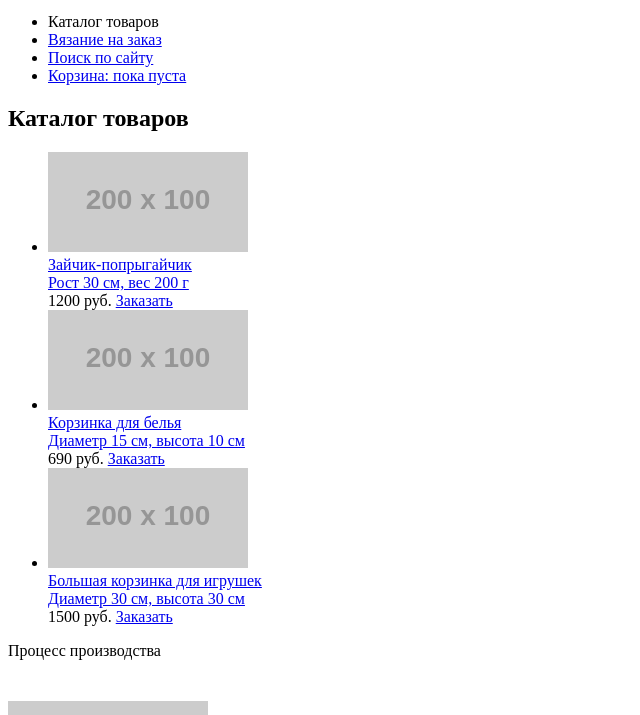
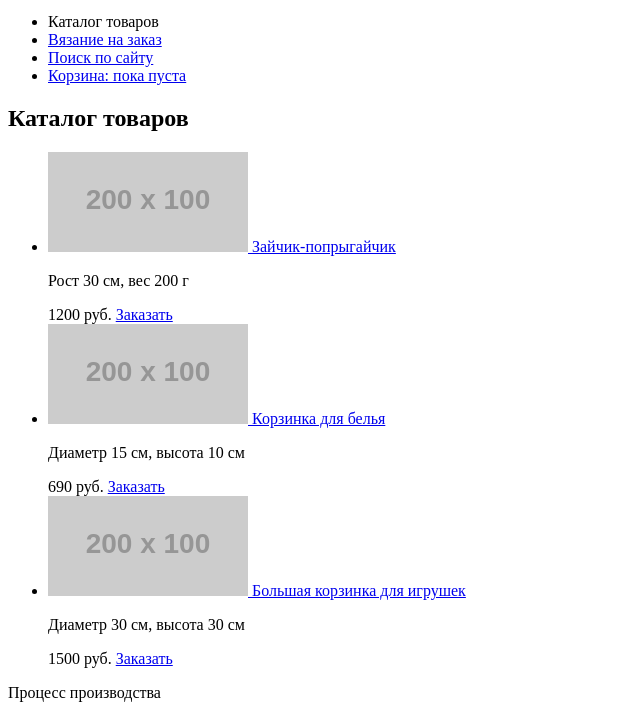
Before and after one commit to PolinaRylova/33745-mishka, a website: page catalog.html in a window 1280 px wide. Shown: the part 47-762 px from the top of the page, without its empty margins (0-640 px from the left). Drawn offline with Linux system fonts and the light colour scheme; placeholder pictures from the web are drawn by us.

Commit message:
Изменила разметку блока с товарами каталога

```diff
--- a/catalog.html
+++ b/catalog.html
@@ -33,33 +33,33 @@
       <h1 class="catalog__title">Каталог товаров</h1>
       <ul class="catalog__list">
         <li class="catalog__item">
-          <a class="catalog__link" href="product-desc.html">
-        	  <img class="catalog__img" src="http://placehold.it/200x100" width="200" height="100" alt="Зайчик-попрыгайчик"><br>
-        	  Зайчик-попрыгайчик<br>
-        	  Рост 30 см, вес 200 г
+          <a href="product-desc.html" class="catalog__img-link">
+        	<img class="catalog__img" src="http://placehold.it/200x100" width="200" height="100" alt="Зайчик-попрыгайчик">
           </a>
+          <a href="product-desc.html" class="catalog__title-link">Зайчик-попрыгайчик</a>
+          <p class="catalog__param">Рост 30 см, вес 200 г</p>
           <div class="catalog__buy-block">
             <span class="price">1200 руб.</span>
             <a href="cart.html" class="bth-open-modal-order">Заказать</a>
           </div>
         </li>
         <li class="catalog__item">
-          <a class="catalog__link" href="product-desc.html">
-        	  <img class="catalog__img" src="http://placehold.it/200x100" width="200" height="100" alt="Корзинка для белья"><br>
-        	  Корзинка для белья<br>
-        	  Диаметр 15 см, высота 10 см
+          <a href="product-desc.html" class="catalog__img-link">
+        	<img class="catalog__img" src="http://placehold.it/200x100" width="200" height="100" alt="Корзинка для белья">
           </a>
+          <a href="product-desc.html" class="catalog__title-link">Корзинка для белья</a>
+          <p class="catalog__param">Диаметр 15 см, высота 10 см</p>
           <div class="catalog__buy-block">
             <span class="price">690 руб.</span>
             <a href="cart.html" class="bth-open-modal-order">Заказать</a>
           </div>
         </li>
         <li class="catalog__item">
-          <a class="catalog__link" href="product-desc.html">
-        	  <img class="catalog__img" src="http://placehold.it/200x100" width="200" height="100" alt="Большая корзинка для игрушек"><br>
-        	  Большая корзинка для игрушек<br>
-        	  Диаметр 30 см, высота 30 см
+          <a href="product-desc.html" class="catalog__img-link">
+        	<img class="catalog__img" src="http://placehold.it/200x100" width="200" height="100" alt="Большая корзинка для игрушек">
           </a>
+          <a href="product-desc.html" class="catalog__title-link">Большая корзинка для игрушек</a>
+          <p class="catalog__param">Диаметр 30 см, высота 30 см</p>
           <div class="catalog__buy-block">
             <span class="price">1500 руб.</span>
             <a href="cart.html" class="bth-open-modal-order">Заказать</a>
```
